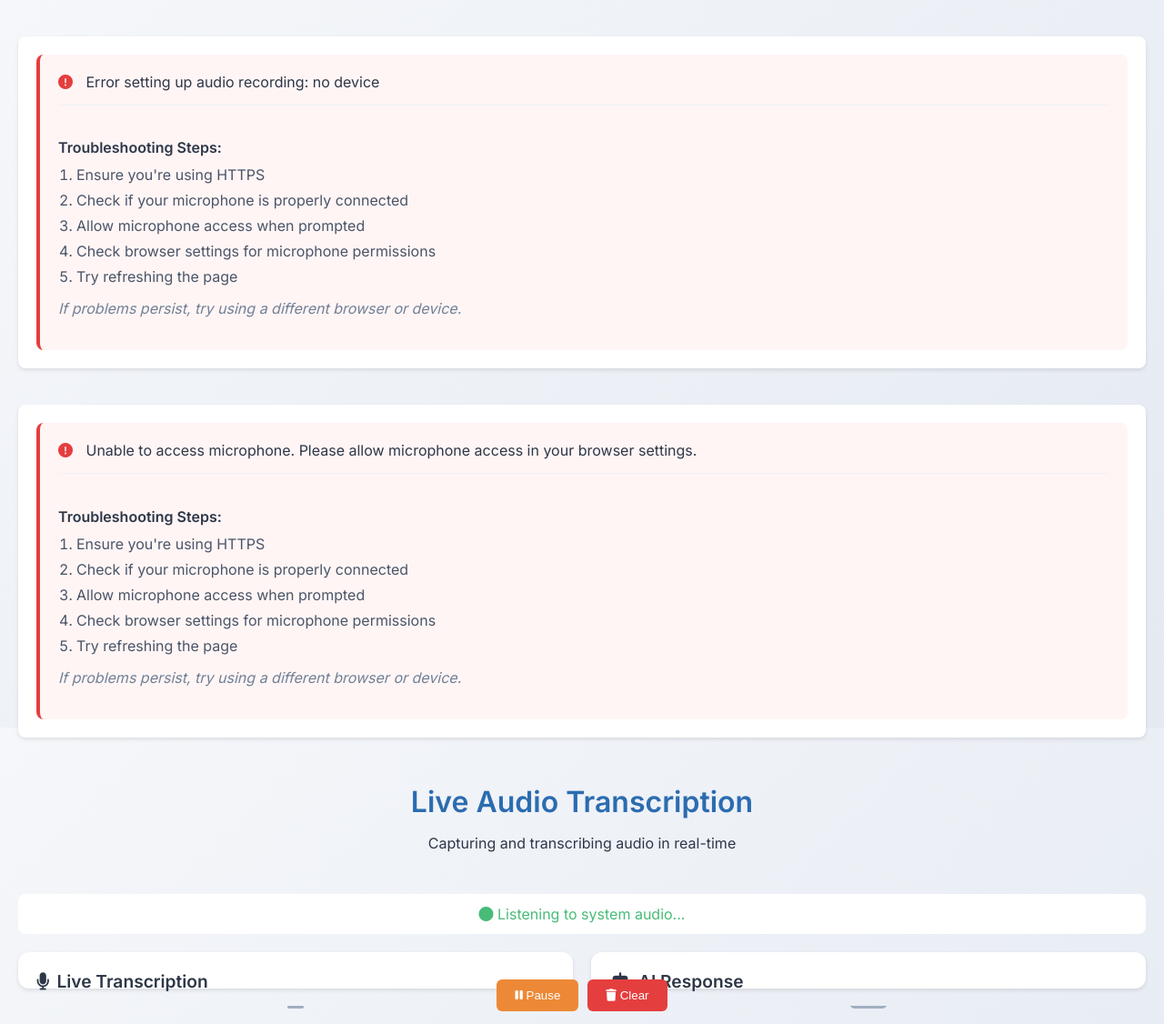
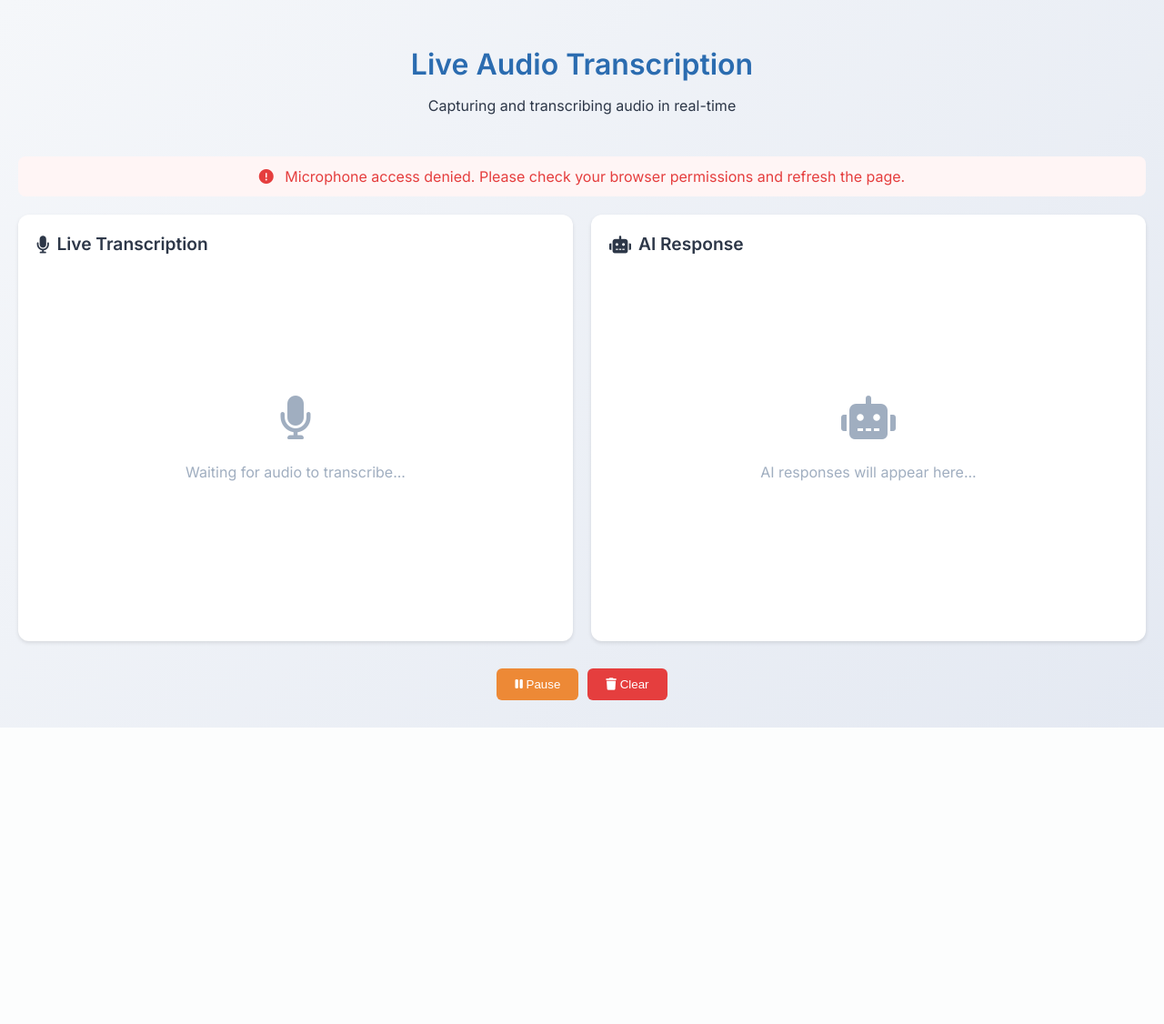
Before and after one commit to bilalahmed15/AI-Setter, a Flask app: template templates/index.html in a window 1280 px wide. Shown: the whole page at 91% size. After the commit the page ends 800 px from the top, so only its background shows below. Run offline with Flask 3, Linux system fonts and the light colour scheme; the template is opened without the code that fills it, so the values that code supplies are empty.

Commit message:
Update index.html

```diff
--- a/templates/index.html
+++ b/templates/index.html
@@ -440,6 +440,17 @@
             color: #718096;
             font-style: italic;
         }
+
+        .status-bar.error {
+            background-color: #fff5f5;
+            color: #e53e3e;
+            border: 1px solid #feb2b2;
+        }
+
+        .status-bar i.fa-exclamation-circle {
+            color: #e53e3e;
+            margin-right: 8px;
+        }
     </style>
 </head>
 <body>
@@ -494,98 +505,58 @@
     </div>
 
     <script>
-        let mediaRecorder;
         const transcriptionDiv = document.getElementById('transcription');
         const aiResponsesDiv = document.getElementById('aiResponses');
         const pauseButton = document.getElementById('pauseButton');
         const clearButton = document.getElementById('clearButton');
         let isPaused = false;
 
-        document.addEventListener('DOMContentLoaded', async function() {
-            // Check if we're in a secure context (HTTPS)
-            if (!window.isSecureContext) {
-                showError('This application requires a secure connection (HTTPS) to access the microphone. Please ensure you\'re using HTTPS.');
-                return;
-            }
-
-            // Check if browser supports getUserMedia
-            if (!navigator.mediaDevices || !navigator.mediaDevices.getUserMedia) {
-                showError('Your browser doesn\'t support microphone access. Please use a modern browser like Chrome, Firefox, or Safari.');
-                return;
-            }
-
+        // Check microphone access on page load
+        async function initializeMicrophone() {
             try {
-                // Request microphone permission
-                const stream = await navigator.mediaDevices.getUserMedia({
-                    audio: true,
-                    video: false
-                });
-
+                const stream = await navigator.mediaDevices.getUserMedia({ audio: true });
                 // Stop the stream immediately after testing
                 stream.getTracks().forEach(track => track.stop());
-
-                // Initialize MediaRecorder
-                setupAudioRecording();
-
+                // Start checking transcriptions if microphone is available
+                setInterval(checkTranscription, 300);
             } catch (error) {
                 console.error('Microphone access error:', error);
-                let errorMessage = 'Unable to access microphone. ';
+                // Show user-friendly error message
+                const statusBar = document.querySelector('.status-bar');
+                statusBar.innerHTML = `
+                    <i class="fas fa-exclamation-circle" style="color: #e53e3e;"></i>
+                    Microphone access denied. Please check your browser permissions and refresh the page.
+                `;
+                statusBar.style.backgroundColor = '#fff5f5';
+                statusBar.style.color = '#e53e3e';
+            }
+        }
 
-                if (error.name === 'NotAllowedError') {
-                    errorMessage += 'Please allow microphone access in your browser settings.';
-                } else if (error.name === 'NotFoundError') {
-                    errorMessage += 'No microphone device found. Please connect a microphone.';
-                } else {
-                    errorMessage += 'Please check your device settings and browser permissions.';
-                }
+        // Initialize on page load
+        document.addEventListener('DOMContentLoaded', initializeMicrophone);
 
-                showError(errorMessage);
-            }
-        });
+        function checkTranscription() {
+            if (isPaused) return;
 
-        function setupAudioRecording() {
-            navigator.mediaDevices.getUserMedia({ audio: true })
-                .then(stream => {
-                    mediaRecorder = new MediaRecorder(stream);
-                    setupMediaRecorder();
-                    updateStatus('Ready to record');
+            fetch('/get_transcription')
+                .then(response => response.json())
+                .then(data => {
+                    console.log('Received transcription data:', data);
+
+                    if (data.success && data.transcription) {
+                        const emptyState = transcriptionDiv.querySelector('.empty-state');
+                        if (emptyState) {
+                            emptyState.remove();
+                        }
+
+                        const transcriptionEntry = createTranscriptionEntry(data);
+                        transcriptionDiv.insertBefore(transcriptionEntry, transcriptionDiv.firstChild);
+                        transcriptionEntry.scrollIntoView({ behavior: 'smooth' });
+                    }
                 })
                 .catch(error => {
-                    console.error('Setup error:', error);
-                    showError('Error setting up audio recording: ' + error.message);
+                    console.error('Error fetching transcription:', error);
                 });
-        }
-
-        function showError(message) {
-            const errorDiv = document.createElement('div');
-            errorDiv.className = 'error-message';
-            errorDiv.innerHTML = `
-                <div class="alert alert-danger" role="alert">
-                    <i class="fas fa-exclamation-circle"></i>
-                    ${message}
-                    <div class="error-details">
-                        <h4>Troubleshooting Steps:</h4>
-                        <ol>
-                            <li>Ensure you're using HTTPS</li>
-                            <li>Check if your microphone is properly connected</li>
-                            <li>Allow microphone access when prompted</li>
-                            <li>Check browser settings for microphone permissions</li>
-                            <li>Try refreshing the page</li>
-                        </ol>
-                        <p>If problems persist, try using a different browser or device.</p>
-                    </div>
-                </div>
-            `;
-
-            const container = document.querySelector('.container');
-            container.insertBefore(errorDiv, container.firstChild);
-        }
-
-        function updateStatus(message) {
-            const statusBar = document.querySelector('.status-bar');
-            if (statusBar) {
-                statusBar.innerHTML = `<i class="fas fa-circle"></i> ${message}`;
-            }
         }
 
         function createTranscriptionEntry(data) {
@@ -621,33 +592,6 @@
 
             return transcriptionEntry;
         }
-
-        function checkTranscription() {
-            if (isPaused) return;
-
-            fetch('/get_transcription')
-                .then(response => response.json())
-                .then(data => {
-                    console.log('Received transcription data:', data);
-
-                    if (data.success && data.transcription) {
-                        const emptyState = transcriptionDiv.querySelector('.empty-state');
-                        if (emptyState) {
-                            emptyState.remove();
-                        }
-
-                        const transcriptionEntry = createTranscriptionEntry(data);
-                        transcriptionDiv.insertBefore(transcriptionEntry, transcriptionDiv.firstChild);
-                        transcriptionEntry.scrollIntoView({ behavior: 'smooth' });
-                    }
-                })
-                .catch(error => {
-                    console.error('Error fetching transcription:', error);
-                });
-        }
-
-        // Start the transcription checking
-        setInterval(checkTranscription, 300);
 
         async function generateAIResponse(transcription) {
             try {
```
